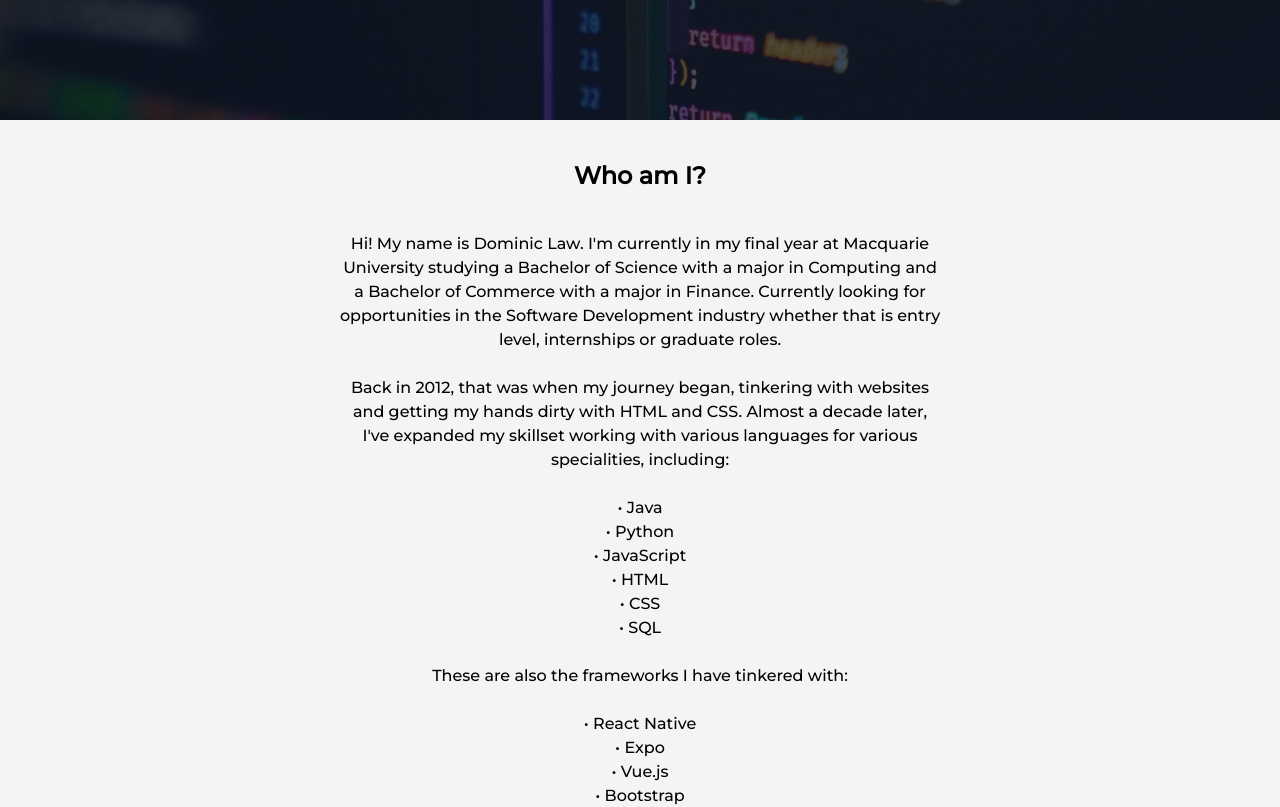
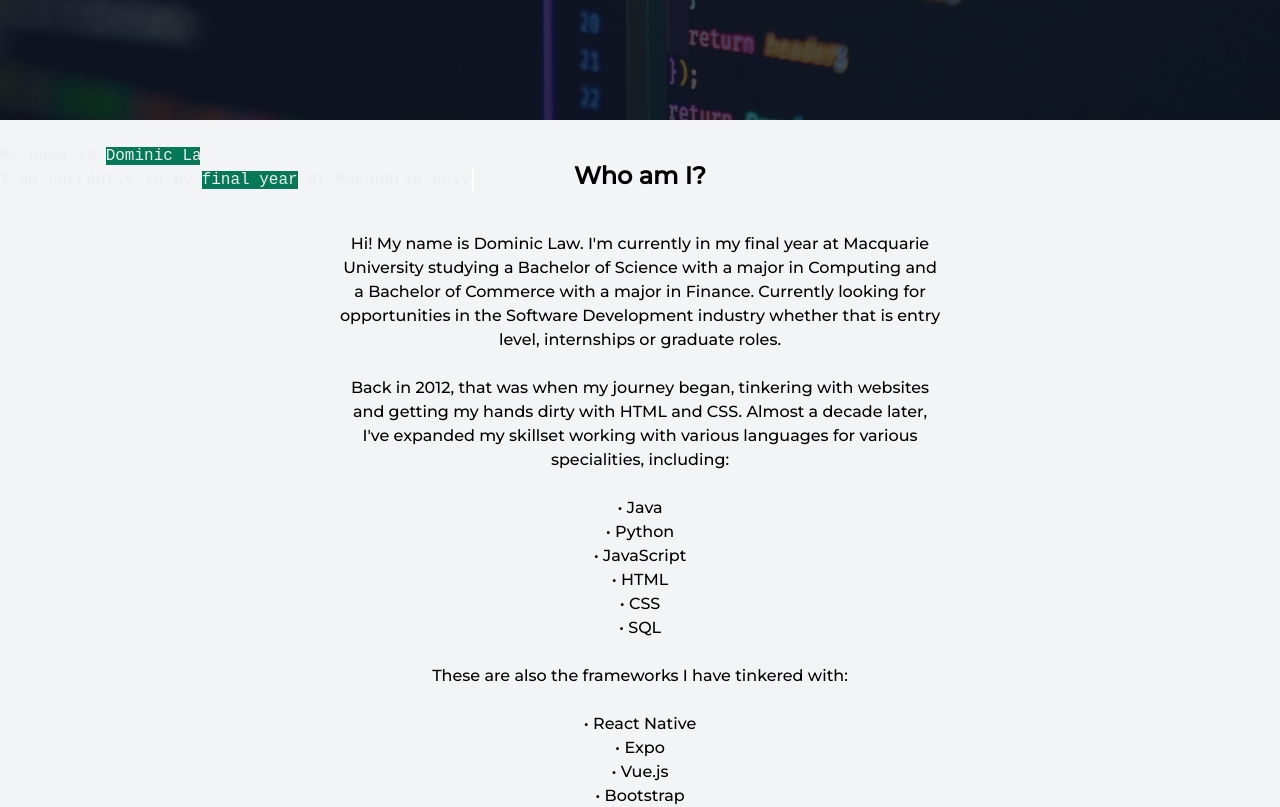
Before and after one commit to LawDominic/PortfolioV2, a React (Create React App) app: page / in a window 1280 px wide. Shown: the part 680-1487 px from the top of the page. Built offline with nearby package versions, Linux system fonts and the light colour scheme; some icons are missing.

Commit message:
Add up botton and component divs

```diff
--- a/src/App.js
+++ b/src/App.js
@@ -1,8 +1,10 @@
 // Component imports
+import React, {useState, useEffect} from 'react';
 import HeaderAnimation from "./components/HeaderAnimation";
 import Nav from "./components/Nav";
 import bg from "./images/header.jpg";
 import "./App.css";
+import FeatherIcon from 'feather-icons-react';
 
 // Page imports
 import About from './pages/About';
@@ -11,22 +13,39 @@ import Footer from './pages/Footer';
 import Projects from './pages/Projects';
 
 function App() {
+
+  const upTop = (event) => {
+    event.preventDefault();
+    window.scroll({top: 0, behavior: 'smooth'});
+  }
+
   return (
     <div className="App">
       <div class="w-full h-screen bg-no-repeat bg-cover -mt-2" style={{backgroundImage: `url(${bg})`}}>
         <div class="w-full h-screen bg-opacity-75 bg-gray-900">
           <Nav />
-          <div class="flex items-center justify-center h-full w-full mt-96 pl-36">
+          <div class="flex h-screen w-full lg:mt-96">
             <HeaderAnimation />
           </div>
         </div>
       </div>
       <section className="bg-gray-100">
-        <About />
-        <Projects />
-        <Contact />
-        <Footer />
+        <div id="about">
+          <About />
+        </div>
+        <div id="projects">
+          <Projects />
+        </div>
+        <div id="contact">
+          <Contact />
+        </div>
+        <div id="footer">
+          <Footer />
+        </div>
       </section>
+      <div class="fixed z-30 bottom-0 right-0 mr-8 mb-8">
+        <FeatherIcon icon="chevron-up" class="text-green-400 bg-gray-200 rounded-lg h-8 w-8" onClick={upTop}/>
+      </div>
     </div>
   );
 }
```
